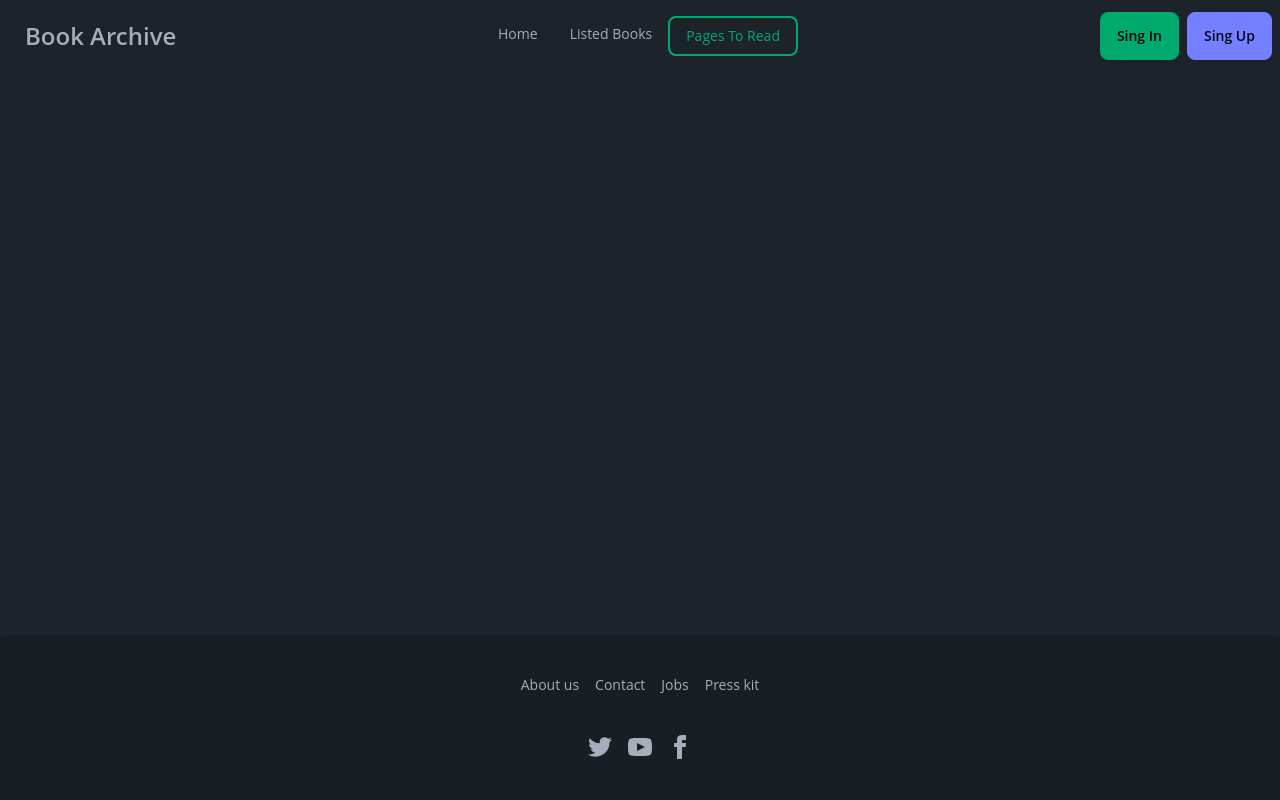
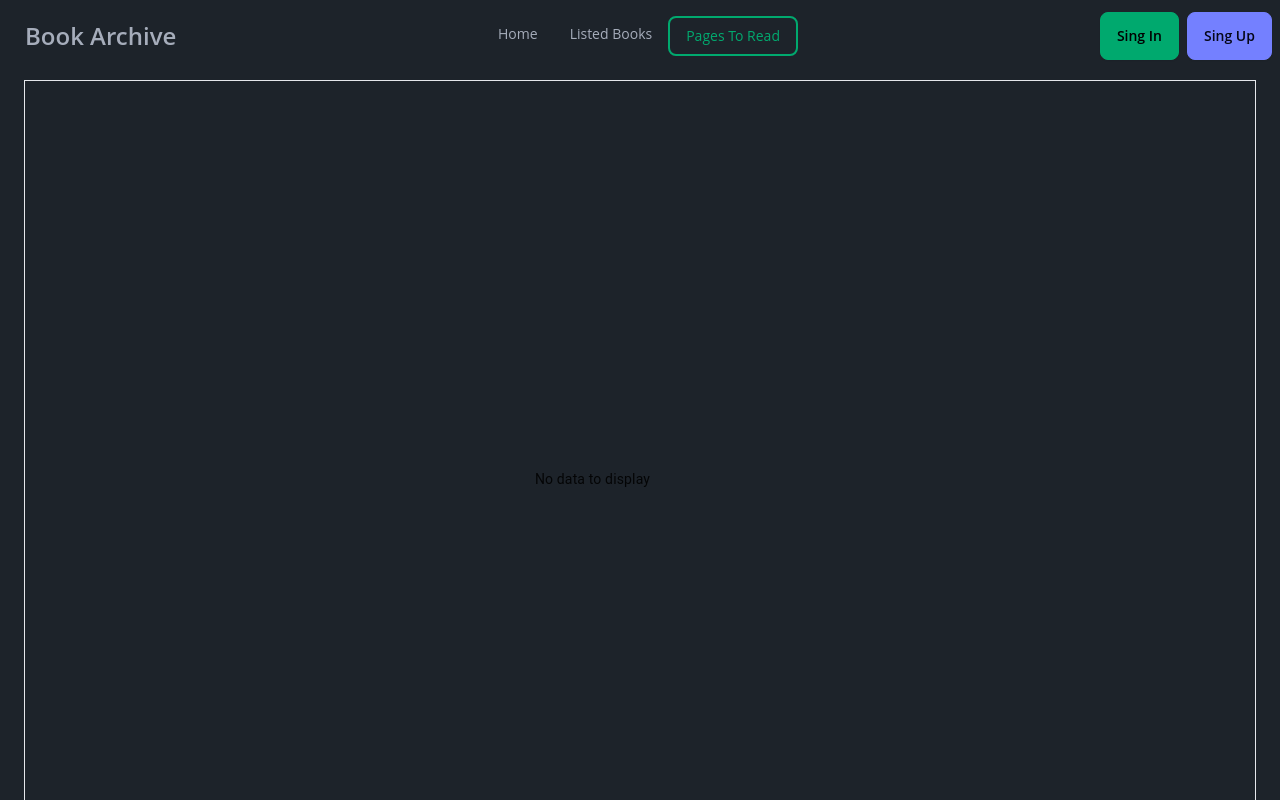
Before and after one commit to Wasib2005/Assignment8-02.10.2024, a React (Vite) app: page /pages_to_read in a window 1280 px wide. Shown: the top 800 px of the page. Built offline with nearby package versions, Linux system fonts and the light colour scheme; what tailwindcss-animated would draw is missing.

Commit message:
Chart updated

```diff
--- a/src/Pages/PagesToRead.jsx
+++ b/src/Pages/PagesToRead.jsx
@@ -1,67 +1,62 @@
-import { useEffect, useState } from "react";
+import React, { useEffect, useState } from "react";
+import { useLoaderData } from "react-router-dom";
 import { takeFromLS } from "../CommonFile/LocalStorage";
-import { useLoaderData } from "react-router-dom";
-import { Bar, BarChart, Tooltip, XAxis, YAxis } from "recharts";
+import { PieChart } from "@mui/x-charts";
 
 const PagesToRead = () => {
   const books = useLoaderData();
-  const [watchListBookId, setWatchListBookId] = useState([]);
-  const [watchListBookObj, setWatchListBookObj] = useState([]);
-
-
-  const getPath = (x, y, width, height) =>
-    `M${x},${y + height}
-     C${x + width / 3},${y + height} ${x + width / 2},${y + height / 3} ${
-      x + width / 2
-    }, ${y}
-     C${x + width / 2},${y + height / 3} ${x + (2 * width) / 3},${y + height} ${
-      x + width
-    }, ${y + height}
-     Z`;
-
-  const TriangleBar = (props) => {
-    const { fill, x, y, width, height } = props;
-
-    return <path d={getPath(x, y, width, height)} stroke="none" fill={fill} />;
-  };
+  const [readListBookId, setReadListBookId] = useState([]);
+  const [readListBookObj, setReadListBookObj] = useState([]);
+  const [chartReadListBookObj, setChartReadListBookObj] = useState([]);
 
   useEffect(() => {
-    setWatchListBookId(takeFromLS("watchListBookId"));
+    setReadListBookId(takeFromLS("readBookID"));
   }, []);
 
   useEffect(() => {
-    const storedWatchList = takeFromLS("watchListBookId");
-    if (storedWatchList) {
-      setWatchListBookId(storedWatchList);
+    const storedReadList = takeFromLS("readBookID");
+    if (storedReadList) {
+      setReadListBookId(storedReadList);
       const tempBooks = books.filter((book) =>
-        storedWatchList.includes(book.isbn13)
+        storedReadList.includes(book.isbn13)
       );
-      setWatchListBookObj(tempBooks);
+      setReadListBookObj(tempBooks);
     }
   }, []);
 
+  useEffect(() => {
+    setChartReadListBookObj(
+      readListBookObj.map((book, index) => ({
+        id: index,
+        label: book.name,
+        value: book.totalPages,
+      }))
+    );
+  }, [readListBookObj]);
+
+  console.log(chartReadListBookObj);
+
   return (
-    <div className="grid justify-center mt-20">
-      <h1
-        className={`text-center text-2xl font-bold mb-16  ${
-          watchListBookId.length === 1 && watchListBookId.includes(null)
-            ? ""
-            : "hidden"
-        }`}
-      >
-        No book listed in your Watchlist
-      </h1>
-      <div>
-        <BarChart width={600} height={300} data={watchListBookObj}>
-          <XAxis dataKey="name" tick='name' />
-          <YAxis />
-          <Bar
-            dataKey="totalPages"
-            fill="#2144d6"
-            shape={<TriangleBar />}
-          />
-        </BarChart>
-      </div>
+    <div className="flex justify-center h-[100vh] border items-center">
+      <PieChart
+        series={[
+          {
+            data: chartReadListBookObj,
+            innerRadius: 80,
+            outerRadius: 150,
+            paddingAngle: 1,
+            cornerRadius: 5,
+            startAngle: 0,
+            endAngle: 360,
+            cx: 150,
+            cy: 150,
+            faded: { innerRadius: 30, additionalRadius: -30, color: "gray" },
+            highlightScope: { fade: 'global', highlight: 'item' },
+          },
+        ]}
+        width={400}
+        height={400}
+      />
     </div>
   );
 };
```
Also changed, not shown: package.json (+6 -1 lines), 1 other file (tests, documents, lock files or other folders).
